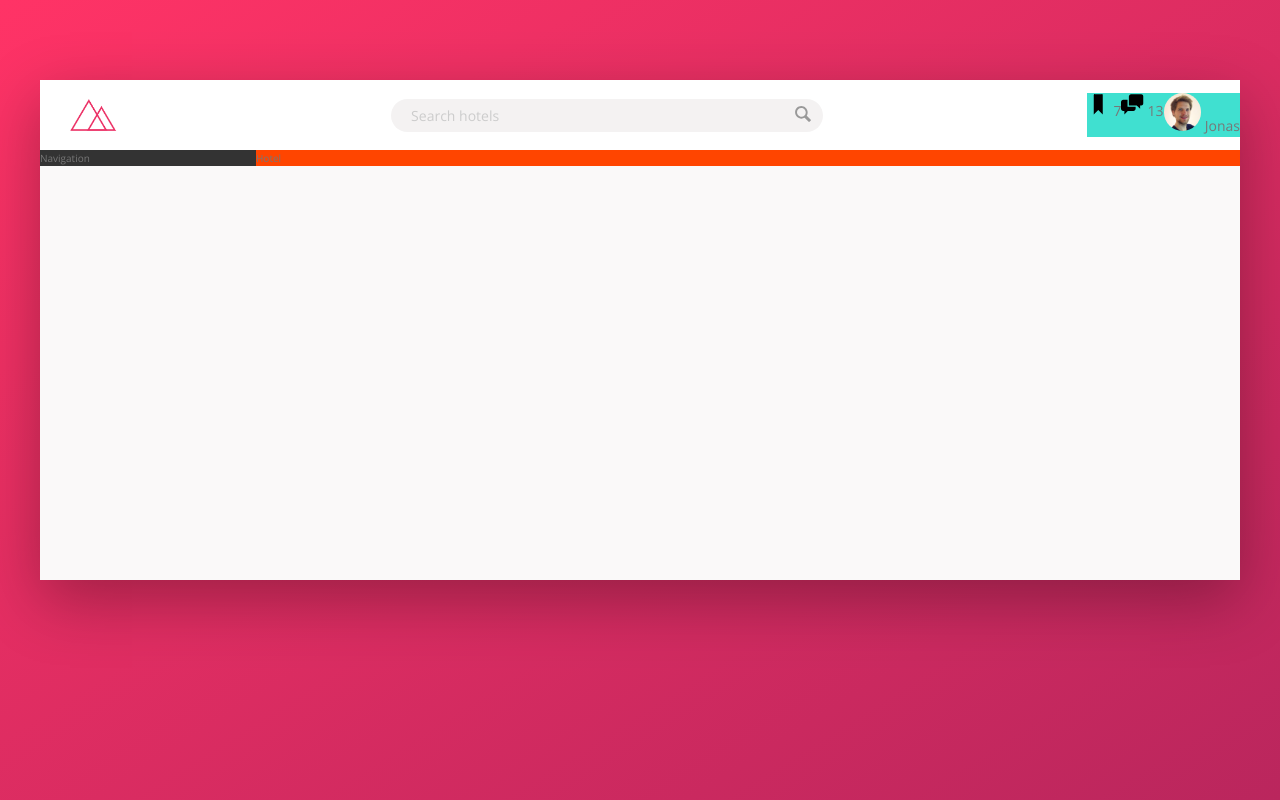
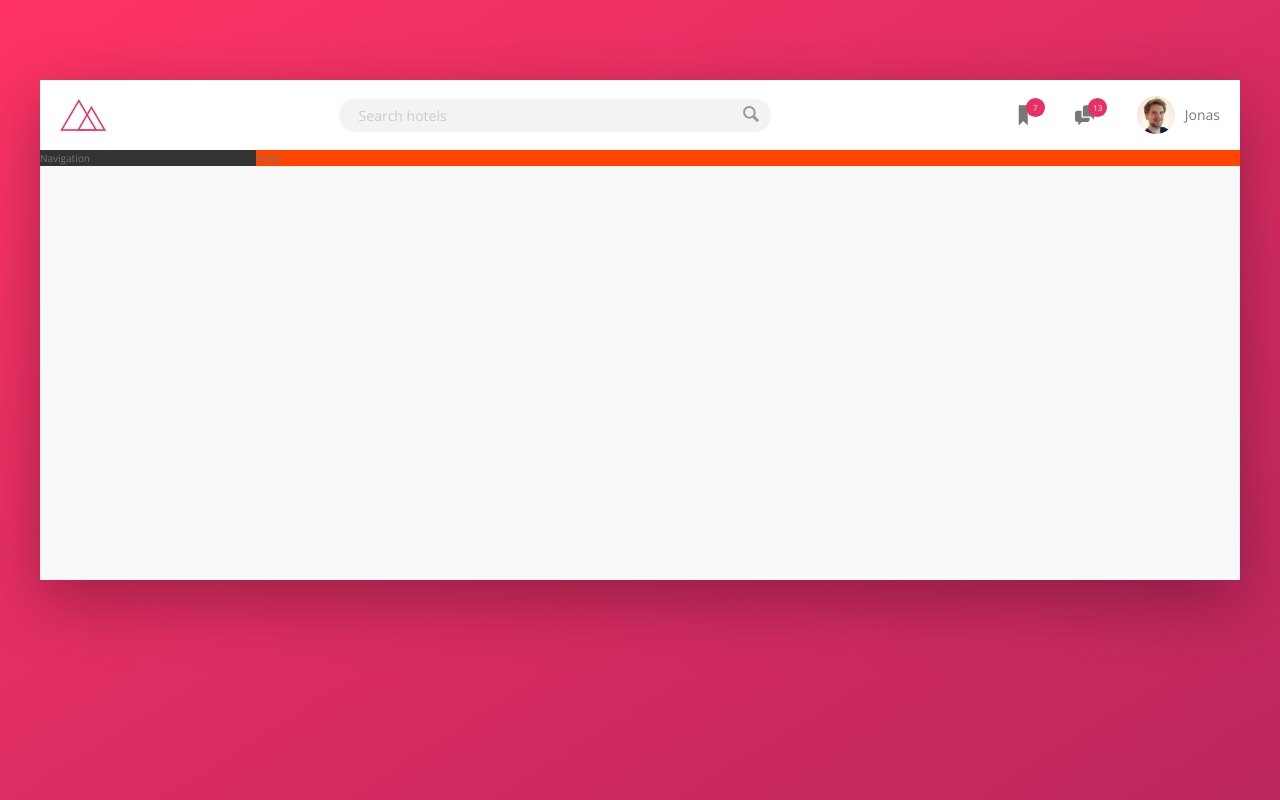
Before and after one commit to rzuloaga/Trillo, a website: page index.html in a window 1280 px wide. Drawn offline with nearby package versions, Linux system fonts and the light colour scheme.

Commit message:
Header finished. After 7-77

```diff
--- a/sass/components/_header.scss
+++ b/sass/components/_header.scss
@@ -2,7 +2,7 @@
 // LOGO
 .logo {
     height: 3.25rem;
-    margin-left: 3rem;
+    margin-left: 2rem;
 }
 
 /////////////////////////////////////////////////
@@ -64,31 +64,48 @@
 /////////////////////////////////////////////////
 // USER NAVIGATION
 .user-nav {
-    background-color: turquoise;
     display: flex;
+    align-self: stretch;
+
+    & > * {
+        padding: 0 2rem;
+        cursor: pointer;
+        height: 100%;
+        display: flex;
+        align-items: center;
+
+        &:hover {
+            background-color: var(--color-grey-light-2);
+        }
+    }
 
     &__icon-box {
+        position: relative;
     }
 
     &__icon {
         height: 2.25rem;
         width: 2.25rem;
+        fill: var(--color-grey-dark-2);
     }
 
     &__notification {
-
-    }
-
-    &__user {
-
+        font-size: .8rem;
+        height: 1.9rem;
+        width: 1.9rem;
+        border-radius: 50%;
+        background-color: var(--color-primary);
+        color: $color-white;
+        text-align: center;
+        line-height: 1.9rem;
+        position: absolute;
+        top: 26%;
+        right: 1rem;
     }
 
     &__user-photo {
         height: 3.75rem;
         border-radius: 50%;
-    }
-
-    &__user-name {
-
+        margin-right: 1rem;
     }
 }
```
Also changed, not shown: css/style.css.
